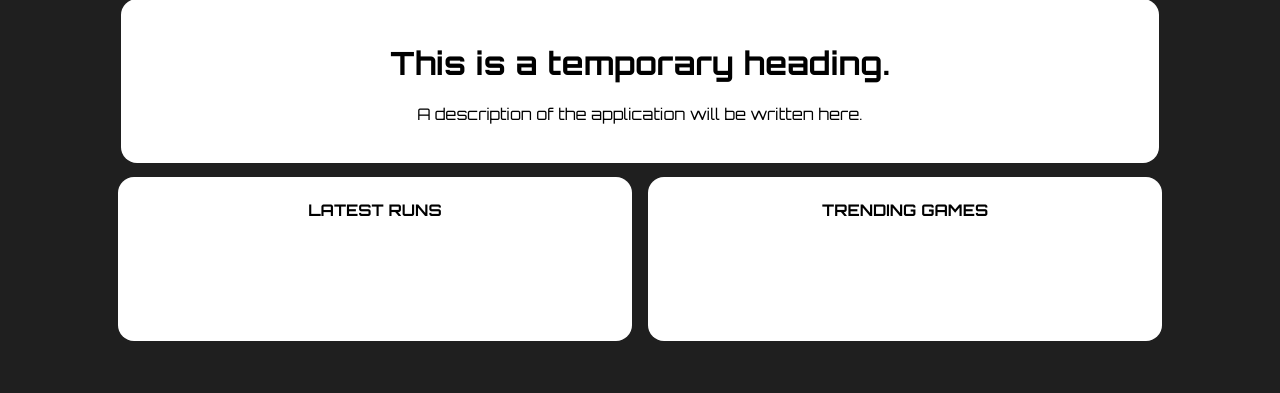
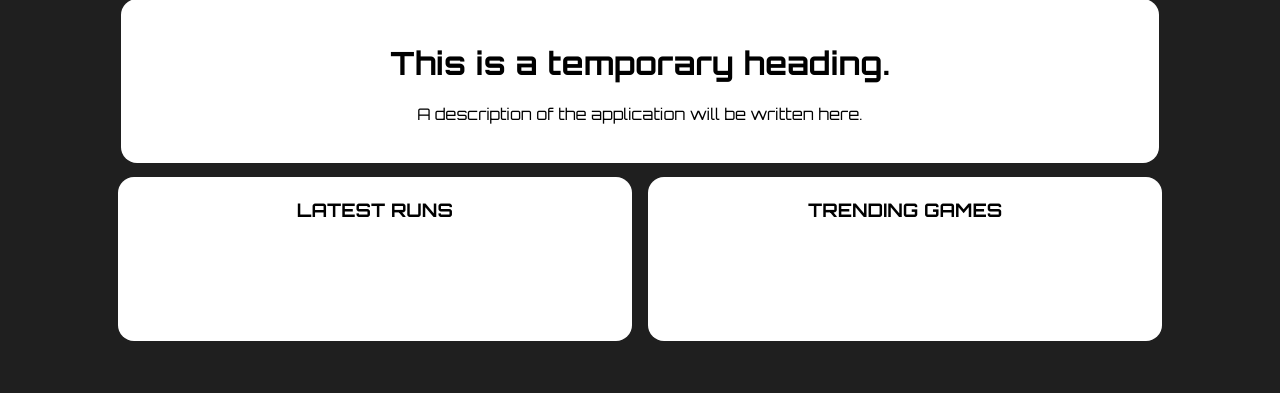
Before and after one commit to saacutter/CITS3403-Project, a Flask app: page / in a window 1280 px wide. Shown: the part 145-538 px from the top of the page. Run offline with Flask 3, Linux system fonts and the light colour scheme.

Commit message:
Changed sub divisions on homepage from h4 tags to h3 tags (it looked a little nicer)

```diff
--- a/app/templates/index.html
+++ b/app/templates/index.html
@@ -29,7 +29,7 @@ Homepage
     {% endif %}
     <div id="homepage-content" class="container-flex" style="gap: 1em;">
         <div id="latest-runs" class="white-bg rounded-border">
-            <h4 class="center">LATEST RUNS</h4>
+            <h3 class="center">LATEST RUNS</h4>
             {% for run in runs %}
                 <div class="run">
 
@@ -37,7 +37,7 @@ Homepage
             {% endfor %}
         </div>
         <div id="trending-games" class="white-bg rounded-border">
-            <h4 class="center">TRENDING GAMES</h4>
+            <h3 class="center">TRENDING GAMES</h4>
             {% for game in games %}
                 <div class="game">
 
```
